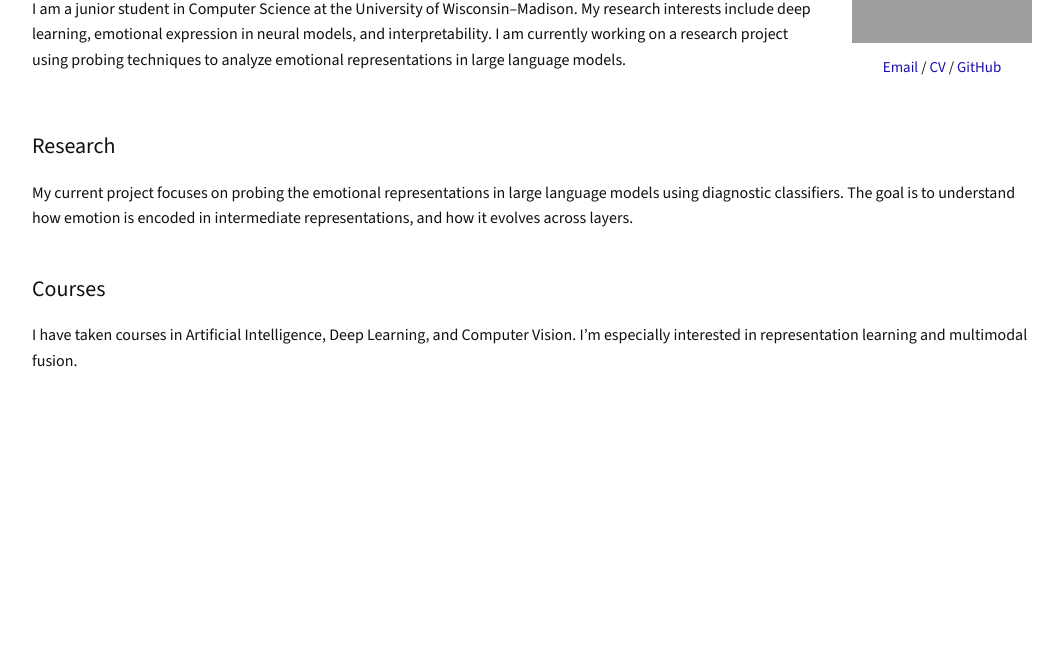
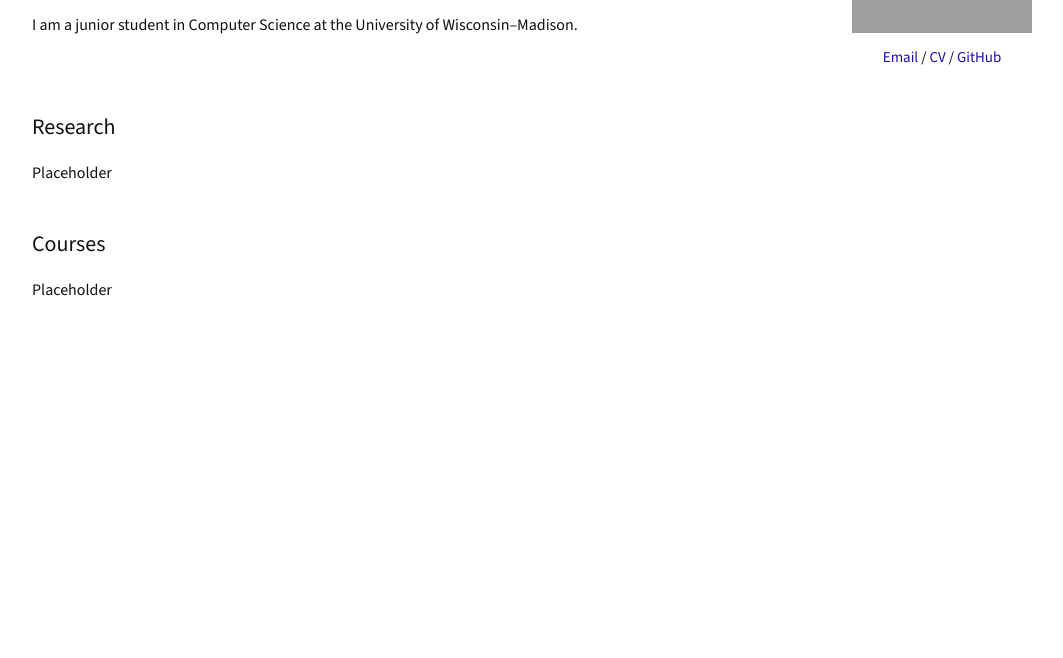
Before and after one commit to dariafung/dariafung.github.io, a plain HTML site: page index.html in a window 1280 px wide. Shown: the part 142-800 px from the top of the page, without its empty margins (108-1171 px from the left). Drawn offline with nearby package versions, Linux system fonts and the light colour scheme; grey boxes are pictures that could not be loaded.

Commit message:
Update index.html

```diff
--- a/index.html
+++ b/index.html
@@ -78,9 +78,6 @@
       <h1>Daria Feng</h1>
       <p>
         I am a junior student in Computer Science at the University of Wisconsin–Madison.
-        My research interests include deep learning, emotional expression in neural models,
-        and interpretability. I am currently working on a research project using probing
-        techniques to analyze emotional representations in large language models.
       </p>
     </div>
 
@@ -88,7 +85,7 @@
       <img src="profile.jpg" alt="profile photo" />
       <div class="links">
         <a href="mailto:yfeng266@wisc.edu">Email</a> /
-        <a href="#">CV</a> /
+        <a href="YuxinFeng_CV_20250410.pdf">CV</a> /
         <a href="https://github.com/dariafung">GitHub</a>
       </div>
     </div>
@@ -96,15 +93,12 @@
 
   <h2 id="research">Research</h2>
   <p>
-    My current project focuses on probing the emotional representations in large language models
-    using diagnostic classifiers. The goal is to understand how emotion is encoded in intermediate
-    representations, and how it evolves across layers.
+      Placeholder
   </p>
 
   <h2 id="courses">Courses</h2>
   <p>
-    I have taken courses in Artificial Intelligence, Deep Learning, and Computer Vision. I’m
-    especially interested in representation learning and multimodal fusion.
+    Placeholder
   </p>
 </body>
 
```
